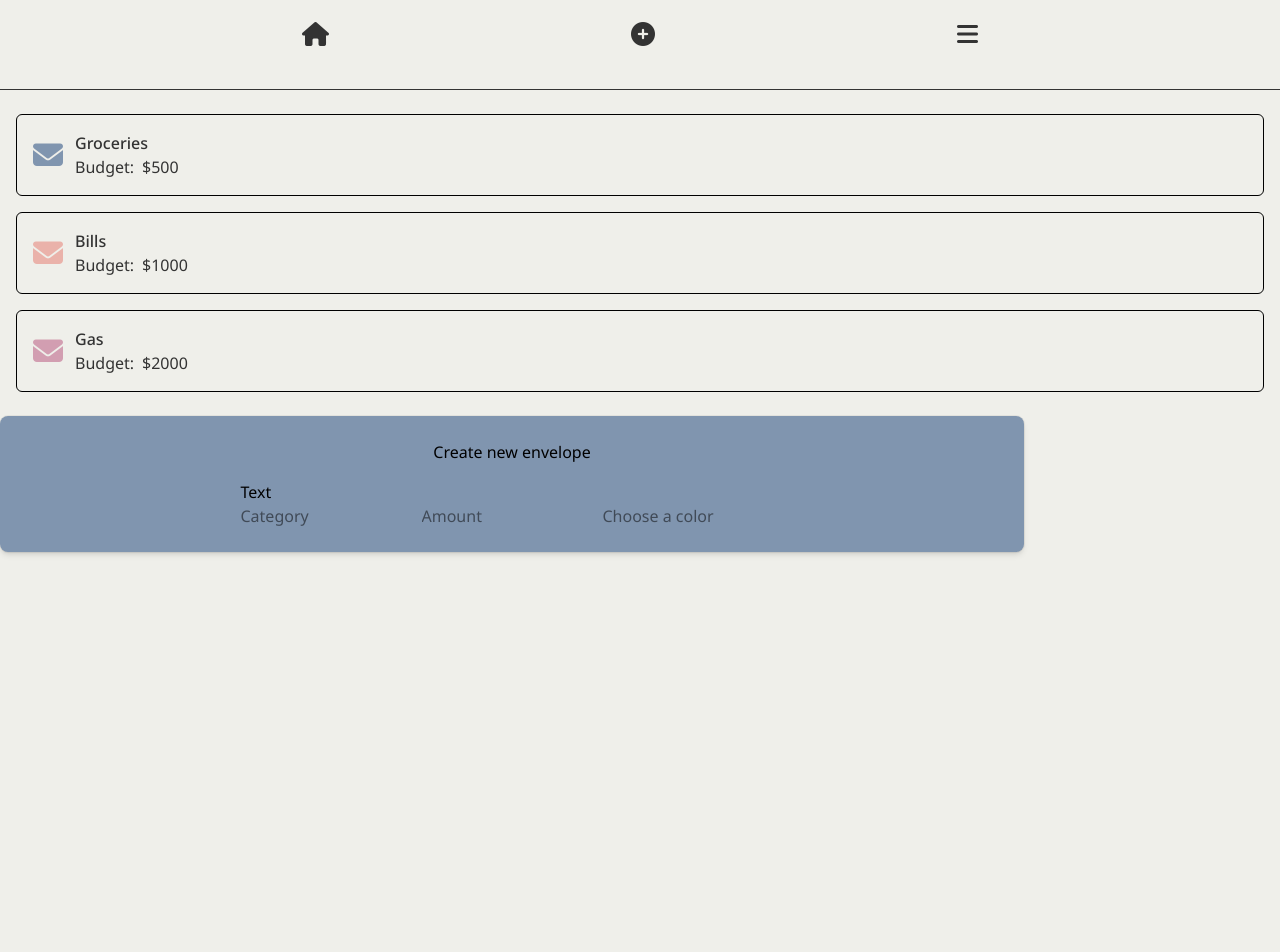
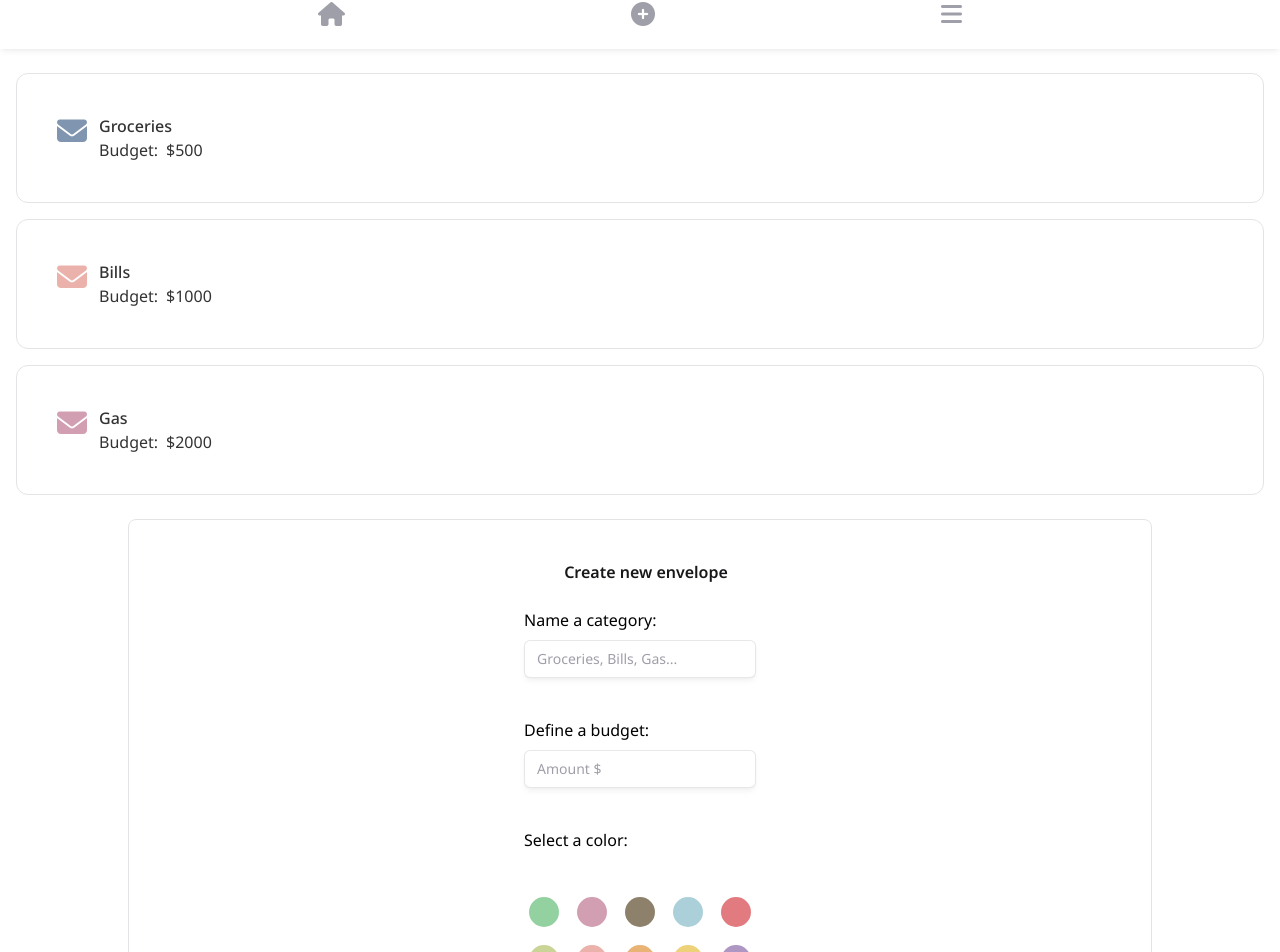
Before and after one commit to deboraschaan/personal-budget, a React (Vite) app in the folder frontend/: page /options in a window 1280 px wide. Shown: the part 18-970 px from the top of the page. Before the commit the page ends 800 px from the top, so only its background shows below. Built offline with nearby package versions, Linux system fonts and the light colour scheme.

Commit message:
Refine UI

```diff
--- a/frontend/index.html
+++ b/frontend/index.html
@@ -10,7 +10,7 @@
   <link href="https://fonts.googleapis.com/css2?family=Noto+Sans:ital,wght@0,100..900;1,100..900&display=swap"
     rel="stylesheet">
   <script src="https://kit.fontawesome.com/c8451551fd.js" crossorigin="anonymous"></script>
-  <link rel="stylesheet" href="/src/index.css">
+  <link rel="stylesheet" href="./src/style/index.css">
   <title>Personal Budget</title>
 </head>
 
--- a/frontend/src/App.jsx
+++ b/frontend/src/App.jsx
@@ -1,4 +1,4 @@
-import './index.css';
+import './style/index.css';
 import { BrowserRouter, Routes, Route } from "react-router";
 import Dashboard from './pages/dashboard';
 import Navbar from './components/navbar/NavBar';
--- /dev/null
+++ b/frontend/src/components/buttons/ColorButton.jsx
@@ -0,0 +1,11 @@
+import React from "react";
+
+export default function ColorButton(props) {
+    return (
+        <>
+            <svg className="w-10 h-10">
+                <circle cx="20" cy="20" r="15" className={`stroke-0 hover:stroke-2 hover:stroke-zinc-400 active:stroke-1 active:stroke-red-500 ${props.color}`} ></circle>
+            </svg>
+        </>
+    )
+}
--- /dev/null
+++ b/frontend/src/components/buttons/SubmitButton.jsx
@@ -0,0 +1,7 @@
+import React from "react";
+
+export default function SubmitButton() {
+    return (
+        <input type="submit" value="Submit" className="inline-flex items-center justify-center rounded-md py-2 px-3 outline-offset-2 transition active:transition-none bg-zinc-100 font-medium text-zinc-900 hover:bg-aspargus/50" ></input>
+    )
+}
--- a/frontend/src/components/envelope-item/EnvelopeItem.jsx
+++ b/frontend/src/components/envelope-item/EnvelopeItem.jsx
@@ -2,16 +2,23 @@ import React from "react";
 
 export default function EnvelopeItem(props) {
     return (
-        <section className="border-black border-1 rounded-md p-4 flex gap-3 mb-4">
-            <i className={`text-3xl my-auto ${props.icon} ${props.color}`} ></i>
-            <div>
-                <h3 className="font-medium">{props.title}</h3>
-                <div className="flex gap-2">
-                    <p>Budget: </p>
-                    <p>${props.budget}</p>
+        <section className="group relative border-zinc-200 border rounded-xl p-4 flex gap-3 mb-4">
+            <div className="absolute inset-0 rounded-xl border-2 border-transparent opacity-0 bg-zinc-100 group-hover:opacity-100">
+            </div>
+            <div className="relative overflow-hidden rounded-xl p-6 flex gap-3">
+                <i className={`text-3xl mt-0.5 ${props.icon} ${props.color}`} ></i>
+                <div>
+                    <h3 className=" inset-0 font-medium">{props.title}</h3>
+                    <div className="flex gap-2">
+                        <p>Budget: </p>
+                        <p>${props.budget}</p>
+                    </div>
                 </div>
             </div>
 
         </section>
     )
 }
+
+//<div class="absolute -inset-px rounded-xl border-2 border-transparent opacity-0 [background:linear-gradient(var(--quick-links-hover-bg,var(--color-sky-50)),var(--quick-links-hover-bg,var(--color-sky-50)))_padding-box,linear-gradient(to_top,var(--color-indigo-400),var(--color-cyan-400),var(--color-sky-500))_border-box] group-hover:opacity-100 dark:[--quick-links-hover-bg:var(--color-slate-800)]"></div>
+//absolute -inset-px rounded-xl border-2 border-transparent opacity-0 bg-barbie group-hover:opacity-100
--- a/frontend/src/components/modal/Modal.jsx
+++ b/frontend/src/components/modal/Modal.jsx
@@ -3,9 +3,10 @@ import ModalForm from './ModalForm';
 
 export default function Modal() {
     return (
-        <dialog id="modal-id" className="flex flex-col items-center gap-4 rounded-lg bg-afternoon p-6 w-4/5 shadow-md outline outline-black/5">
-            <h3>Create new envelope</h3>
-            <ModalForm type="create" />
+        <dialog id="modal-id" className="block w-4/5 m-auto rounded-lg border-zinc-200 border p-4">
+            <div className="flex flex-col items-center gap-4 p-6">
+                <ModalForm type="create" />
+            </div>
 
         </dialog>
     )
--- a/frontend/src/components/modal/ModalForm.jsx
+++ b/frontend/src/components/modal/ModalForm.jsx
@@ -1,15 +1,46 @@
 import React from "react";
+import SubmitButton from "../buttons/SubmitButton";
+import ColorButton from "../buttons/ColorButton";
 
 export default function ModalForm(props) {
 
     switch (props.type) {
         case "create":
             return (
-                <div className="block">
-                    <p>Text</p>
-                    <input type="text" placeholder="Category" />
-                    <input type="number" placeholder="Amount" />
-                    <input type="number" placeholder="Choose a color" />
+                <div>
+                    <form id="form-create" className="flex flex-col space-y-10" action="/create">
+                        <h2 className="flex mb-6 text-zinc-900 justify-center items-center font-semibold ">
+                            <span className="ml-3">
+                                Create new envelope
+                            </span>
+                        </h2>
+                        <div className="flex flex-col gap-2">
+                            <label form="form-create" htmlFor="category">Name a category:</label>
+                            <input form="form-create" type="text" id="category" required placeholder="Groceries, Bills, Gas..." className="min-w-0 flex-auto appearance-none rounded-md border border-zinc-900/10 bg-white px-3 py-2 shadow-md shadow-zinc-800/5 placeholder:text-zinc-400 focus:border-aspargus focus:ring-4 focus:ring-aspargus/10 focus:outline-hidden sm:text-sm" />
+                        </div>
+                        <div className="flex flex-col gap-2">
+                            <label htmlFor="amount">Define a budget:</label>
+                            <input id="amount" form="form-create" type="number" placeholder="Amount $" className="min-w-0 flex-auto appearance-none rounded-md border border-zinc-900/10 bg-white px-3 py-2 shadow-md shadow-zinc-800/5 placeholder:text-zinc-400 focus:border-aspargus focus:ring-4 focus:ring-aspargus/10 focus:outline-hidden sm:text-sm" />
+                        </div>
+                        <div className="flex flex-col gap-2">
+                            <label htmlFor="pick-color">Select a color:</label>
+                            <br />
+                            <div className="grid grid-cols-5 gap-2" >
+                                <ColorButton color="fill-aspargus" />
+                                <ColorButton color="fill-barbie" />
+                                <ColorButton color="fill-chocolate" />
+                                <ColorButton color="fill-celeste" />
+                                <ColorButton color="fill-blush" />
+                                <ColorButton color="fill-lime" />
+                                <ColorButton color="fill-peach" />
+                                <ColorButton color="fill-tangerina" />
+                                <ColorButton color="fill-joy" />
+                                <ColorButton color="fill-ennui" />
+                            </div>
+                        </div>
+                        <SubmitButton />
+
+                    </form>
 
                 </div>
             );
--- a/frontend/src/components/navbar/Navbar.jsx
+++ b/frontend/src/components/navbar/Navbar.jsx
@@ -9,9 +9,9 @@ export default function Navbar() {
     const navigate = useNavigate();
 
     return (
-        <nav className="border-b-1">
-            <div className="flex flex-row justify-evenly my-10">
-                <NavbarButton onClick={() => navigate('/')} variant={'home'} icon="fa-solid fa-home" />
+        <nav className="sticky top-0 z-50 bg-white items-center px-4 py-5 shadow-md shadow-zinc-900/5 transition duration-500 sm:px-6 lg:px-8">
+            <div className="flex flex-row justify-evenly">
+                <NavbarButton checked onClick={() => navigate('/')} variant={'home'} icon="fa-solid fa-home" />
                 <NavbarButton onClick={handleSearch} variant={'search'} icon="fa-solid fa-circle-plus" />
                 <NavbarButton onClick={handleOptions} variant={'options'} icon="fa-solid fa-bars" />
             </div>
--- a/frontend/src/components/navbar/NavbarButton.jsx
+++ b/frontend/src/components/navbar/NavbarButton.jsx
@@ -2,8 +2,8 @@ import React from "react";
 
 export default function NavbarButton(props) {
     return (
-        <button className="text-center" variant={props.variant} onClick >
-            <i className={`text-2xl ${props.icon}`} ></i>
+        <button type="button" className="group text-center" variant={props.variant} onClick >
+            <i className={`text-zinc-400 group-hover:text-zinc-500 text-2xl group- ${props.icon}`} ></i>
         </button>
     )
 };
--- a/frontend/src/main.jsx
+++ b/frontend/src/main.jsx
@@ -1,6 +1,6 @@
 import { StrictMode } from 'react';
 import { createRoot } from 'react-dom/client'
-import './index.css'
+import './style/index.css'
 import App from './App.jsx'
 
 createRoot(document.getElementById('root')).render(
--- a/frontend/src/index.css
+++ b/frontend/src/style/index.css
@@ -21,7 +21,7 @@
 
 @layer base {
   body {
-    background-color: var(--color-cream);
+    background-color: var(--color-white);
     font-family: var(--font-sans);
     font-weight: 400;
     color: var(--color-dark);
```
